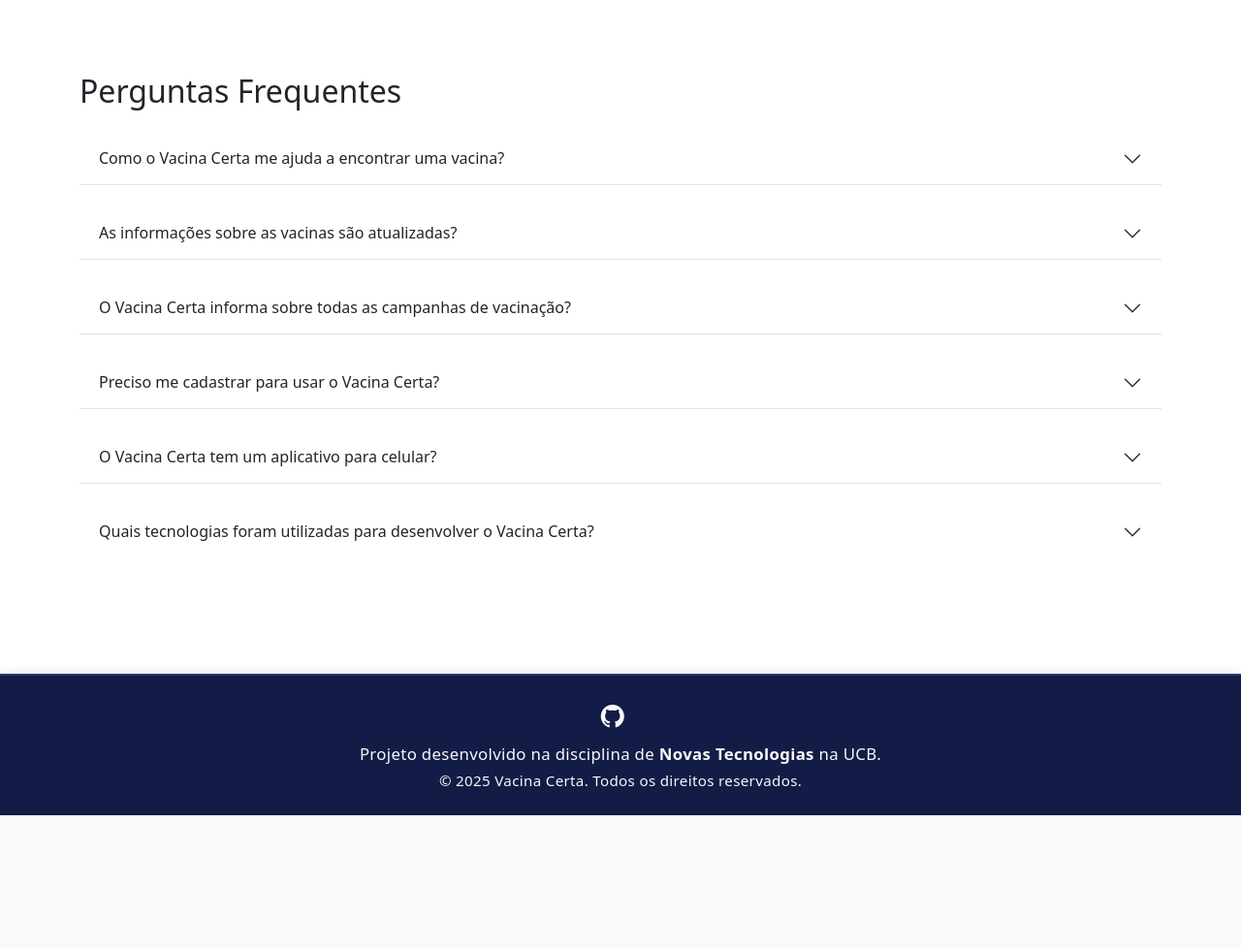
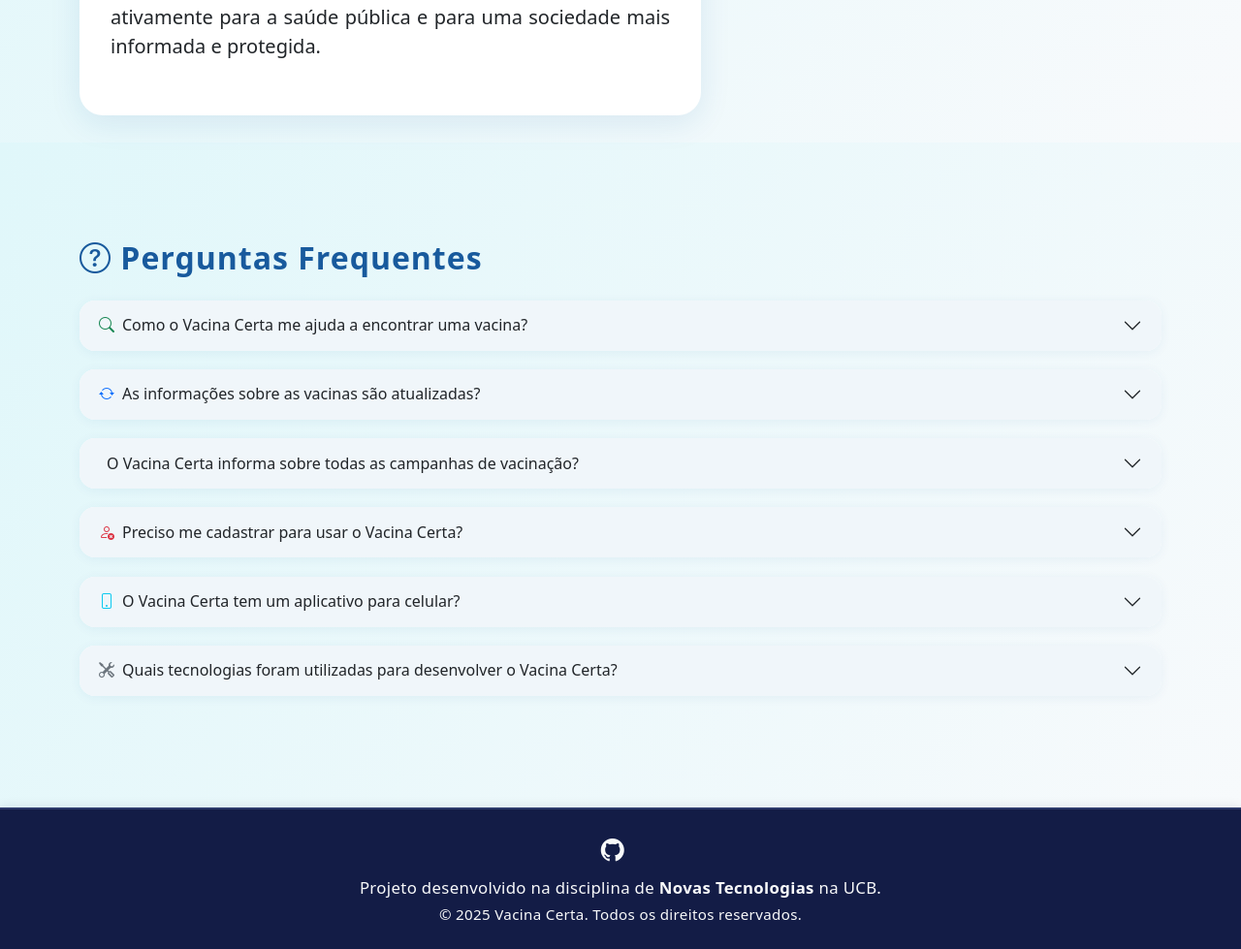
Before and after one commit to 1thallo/Vacina_Certa, a Flask app: page /sobre in a window 1280 px wide. Shown: the part 653-1632 px from the top of the page at 97% size. Before the commit the page ends 1494 px from the top, so only its background shows below. Run offline with Flask 3, Linux system fonts and the light colour scheme.

Commit message:
att: 📆22/06 - Sobre.html -> Estilização da página

```diff
--- a/templates/sobre.html
+++ b/templates/sobre.html
@@ -4,9 +4,49 @@
     <meta charset="UTF-8">
     <meta name="viewport" content="width=device-width, initial-scale=1.0">
     <title>Vacina Certa - Sobre</title>
-    <link href="https://cdn.jsdelivr.net/npm/bootstrap@5.3.6/dist/css/bootstrap.min.css" rel="stylesheet" integrity="sha384-4Q6Gf2aSP4eDXB8Miphtr37CMZZQ5oXLH2yaXMJ2w8e2ZtHTl7GptT4jmndRuHDT" crossorigin="anonymous">
+    <link href="https://cdn.jsdelivr.net/npm/bootstrap@5.3.6/dist/css/bootstrap.min.css" rel="stylesheet">
     <link rel="stylesheet" href="https://cdn.jsdelivr.net/npm/bootstrap-icons@1.13.1/font/bootstrap-icons.min.css">
     <link rel="stylesheet" href="{{ url_for('static', filename='style.css') }}">
+    <style>
+        body {
+            background: linear-gradient(120deg, #e0f7fa 0%, #f8fafc 100%);
+        }
+        .sobre-card {
+            background: #fff;
+            border-radius: 1.5rem;
+            box-shadow: 0 8px 32px rgba(24,90,157,0.10);
+            padding: 2.5rem 2rem;
+            margin-bottom: 2rem;
+        }
+        .sobre-img {
+            border-radius: 1.2rem;
+            box-shadow: 0 4px 18px rgba(24,90,157,0.12);
+        }
+        .faq-title {
+            font-weight: 700;
+            color: #185a9d;
+            letter-spacing: 1px;
+        }
+        .accordion-item {
+            border-radius: 1rem !important;
+            overflow: hidden;
+            border: none;
+            box-shadow: 0 2px 12px rgba(24,90,157,0.06);
+            margin-bottom: 1.2rem;
+        }
+        .accordion-button {
+            background: #f0f6fa;
+            font-weight: 500;
+        }
+        .accordion-body {
+            background: #fafdff;
+        }
+        @media (max-width: 991px) {
+            .sobre-card {
+                padding: 1.2rem 0.8rem;
+            }
+        }
+    </style>
 </head>
 <body>
     <!-- Navbar -->
@@ -29,7 +69,7 @@
                         <a class="nav-link" href="{{ url_for('busca') }}">Busca</a>
                     </li>
                     <li class="nav-item">
-                        <a class="nav-link" href="{{ url_for('sobre')}}">Sobre</a>
+                        <a class="nav-link active" href="{{ url_for('sobre')}}">Sobre</a>
                     </li>
                 </ul>
             </div>
@@ -38,109 +78,107 @@
 
     <!-- Quem Somos -->
     <div class="container my-5">
-        <div class="row">
-            <div class="col-7">
-                <h2>O que é o Vacina Certa?</h2>
-                <p class="lead mt-4" style="text-align: justify;">O projeto Vacina Certa nasceu de um esforço dedicado por alunos da Universidade Católica de Brasília (UCB)  com o propósito de transformar a maneira como a população do Distrito Federal acessa informações cruciais sobre vacinação. Percebemos a dificuldade enfrentada pelos cidadãos para obter dados claros e atualizados sobre campanhas de vacinação e a disponibilidade de imunizantes nos postos de saúde. Nossa solução centraliza essas informações vitais, eliminando a necessidade de deslocamentos desnecessários e a frustração gerada pela falta de conhecimento. Além de otimizar o tempo da população, o Vacina Certa desempenha um papel fundamental no combate à desinformação e à insegurança, fornecendo dados confiáveis, atualizados e apresentados em linguagem acessível. Acreditamos que, ao simplificar o acesso a esses dados, estamos contribuindo ativamente para a saúde pública e para uma sociedade mais informada e protegida.</p>
+        <div class="row align-items-center">
+            <div class="col-lg-7 mb-4 mb-lg-0">
+                <div class="sobre-card">
+                    <h2 class="mb-3 text-primary fw-bold"><i class="bi bi-info-circle"></i> O que é o Vacina Certa?</h2>
+                    <p class="lead mt-4" style="text-align: justify;">
+                        O projeto Vacina Certa nasceu de um esforço dedicado por alunos da Universidade Católica de Brasília (UCB) com o propósito de transformar a maneira como a população do Distrito Federal acessa informações cruciais sobre vacinação. Percebemos a dificuldade enfrentada pelos cidadãos para obter dados claros e atualizados sobre campanhas de vacinação e a disponibilidade de imunizantes nos postos de saúde. Nossa solução centraliza essas informações vitais, eliminando a necessidade de deslocamentos desnecessários e a frustração gerada pela falta de conhecimento. Além de otimizar o tempo da população, o Vacina Certa desempenha um papel fundamental no combate à desinformação e à insegurança, fornecendo dados confiáveis, atualizados e apresentados em linguagem acessível. Acreditamos que, ao simplificar o acesso a esses dados, estamos contribuindo ativamente para a saúde pública e para uma sociedade mais informada e protegida.
+                    </p>
+                </div>
             </div>
-            <div class="col-5">
-                <img src="https://st.depositphotos.com/1552219/3107/i/450/depositphotos_31075195-stock-photo-syringe.jpg" alt="Vacina Certa" class="img-fluid">
+            <div class="col-lg-5 text-center">
+                <img src="https://st.depositphotos.com/1552219/3107/i/450/depositphotos_31075195-stock-photo-syringe.jpg" alt="Vacina Certa" class="img-fluid sobre-img">
             </div>
         </div>
     </div>
 
     <!-- FAQ -->
     <div class="container my-5">
-        <h2 class="mb-4">Perguntas Frequentes</h2>
+        <h2 class="mb-4 faq-title"><i class="bi bi-question-circle"></i> Perguntas Frequentes</h2>
         <div class="accordion accordion-flush" id="accordionFlushExample">
-            <div class="accordion-item mb-4">
+            <div class="accordion-item">
                 <h2 class="accordion-header">
                 <button class="accordion-button collapsed" type="button" data-bs-toggle="collapse" data-bs-target="#flush-collapse01" aria-expanded="false" aria-controls="flush-collapse01">
-                    Como o Vacina Certa me ajuda a encontrar uma vacina?
+                    <i class="bi bi-search me-2 text-success"></i> Como o Vacina Certa me ajuda a encontrar uma vacina?
                 </button>
                 </h2>
                 <div id="flush-collapse01" class="accordion-collapse collapse" data-bs-parent="#accordionFlushExample">
-                <div class="accordion-body">Nossa plataforma oferece uma funcionalidade de busca intuitiva,
-                    permitindo que você pesquise por tipo de vacina e por região administrativa do Distrito Federal.
-                    O sistema, então, apresenta um mapa interativo  que mostra os postos de saúde que possuem a vacina desejada,
-                    complementado por uma indicação visual da estimativa de estoque (Cheio, Moderado, Vazio). Isso evita deslocamentos
-                    desnecessários e otimiza seu tempo.</div>
+                <div class="accordion-body">
+                    Nossa plataforma oferece uma funcionalidade de busca intuitiva, permitindo que você pesquise por tipo de vacina e por região administrativa do Distrito Federal. O sistema, então, apresenta um mapa interativo que mostra os postos de saúde que possuem a vacina desejada, complementado por uma indicação visual da estimativa de estoque (Cheio, Moderado, Vazio). Isso evita deslocamentos desnecessários e otimiza seu tempo.
+                </div>
                 </div>
             </div>
-            <div class="accordion-item mb-4">
+            <div class="accordion-item">
                 <h2 class="accordion-header">
                 <button class="accordion-button collapsed" type="button" data-bs-toggle="collapse" data-bs-target="#flush-collapse02" aria-expanded="false" aria-controls="flush-collapse02">
-                    As informações sobre as vacinas são atualizadas?
+                    <i class="bi bi-arrow-repeat me-2 text-primary"></i> As informações sobre as vacinas são atualizadas?
                 </button>
                 </h2>
                 <div id="flush-collapse02" class="accordion-collapse collapse" data-bs-parent="#accordionFlushExample">
-                <div class="accordion-body">Acreditamos que a informação precisa é a base para a decisão informada. Por isso,
-                    nosso sistema é projetado para combater ativamente a desinformação  ao fornecer dados constantemente atualizados
-                    e apresentados em uma linguagem clara e acessível, garantindo a confiabilidade das informações.</div>
+                <div class="accordion-body">
+                    Acreditamos que a informação precisa é a base para a decisão informada. Por isso, nosso sistema é projetado para combater ativamente a desinformação ao fornecer dados constantemente atualizados e apresentados em uma linguagem clara e acessível, garantindo a confiabilidade das informações.
+                </div>
                 </div>
             </div>
-            <div class="accordion-item mb-4">
+            <div class="accordion-item">
                 <h2 class="accordion-header">
                 <button class="accordion-button collapsed" type="button" data-bs-toggle="collapse" data-bs-target="#flush-collapse03" aria-expanded="false" aria-controls="flush-collapse03">
-                    O Vacina Certa informa sobre todas as campanhas de vacinação?
+                    <i class="bi bi-bullhorn me-2 text-warning"></i> O Vacina Certa informa sobre todas as campanhas de vacinação?
                 </button>
                 </h2>
                 <div id="flush-collapse03" class="accordion-collapse collapse" data-bs-parent="#accordionFlushExample">
-                <div class="accordion-body">Sim, uma das funcionalidades essenciais do Vacina Certa é a exibição clara e destacada das campanhas
-                    de vacinação ativas na página inicial do sistema. Nosso objetivo é garantir que a população esteja sempre a par das
-                    oportunidades de imunização.</div>
+                <div class="accordion-body">
+                    Sim, uma das funcionalidades essenciais do Vacina Certa é a exibição clara e destacada das campanhas de vacinação ativas na página inicial do sistema. Nosso objetivo é garantir que a população esteja sempre a par das oportunidades de imunização.
+                </div>
                 </div>
             </div>
-            <div class="accordion-item mb-4">
+            <div class="accordion-item">
                 <h2 class="accordion-header">
                 <button class="accordion-button collapsed" type="button" data-bs-toggle="collapse" data-bs-target="#flush-collapse04" aria-expanded="false" aria-controls="flush-collapse04">
-                    Preciso me cadastrar para usar o Vacina Certa?
+                    <i class="bi bi-person-x me-2 text-danger"></i> Preciso me cadastrar para usar o Vacina Certa?
                 </button>
                 </h2>
                 <div id="flush-collapse04" class="accordion-collapse collapse" data-bs-parent="#accordionFlushExample">
-                <div class="accordion-body">Não há necessidade de cadastro! O Vacina Certa foi concebido com a usabilidade em mente,
-                    oferecendo um acesso rápido e descomplicado às informações que você precisa. Além disso, mesmo sem coletar dados pessoais,
-                    o sistema adere rigorosamente aos princípios da Lei Geral de Proteção de Dados (LGPD), priorizando a segurança e a
-                    privacidade da informação.</div>
+                <div class="accordion-body">
+                    Não há necessidade de cadastro! O Vacina Certa foi concebido com a usabilidade em mente, oferecendo um acesso rápido e descomplicado às informações que você precisa. Além disso, mesmo sem coletar dados pessoais, o sistema adere rigorosamente aos princípios da Lei Geral de Proteção de Dados (LGPD), priorizando a segurança e a privacidade da informação.
+                </div>
                 </div>
             </div>
-            <div class="accordion-item mb-4">
+            <div class="accordion-item">
                 <h2 class="accordion-header">
                 <button class="accordion-button collapsed" type="button" data-bs-toggle="collapse" data-bs-target="#flush-collapse05" aria-expanded="false" aria-controls="flush-collapse05">
-                    O Vacina Certa tem um aplicativo para celular?
+                    <i class="bi bi-phone me-2 text-info"></i> O Vacina Certa tem um aplicativo para celular?
                 </button>
                 </h2>
                 <div id="flush-collapse05" class="accordion-collapse collapse" data-bs-parent="#accordionFlushExample">
-                <div class="accordion-body">No momento, o Vacina Certa está disponível como uma plataforma web. No entanto, estamos constantemente
-                     explorando formas de aprimorar a experiência do usuário. A criação de um aplicativo mobile é uma de nossas possíveis
-                     expansões futuras, com o potencial de oferecer acesso ainda mais rápido e prático, incluindo recursos como geolocalização
-                     em tempo real e notificações personalizadas sobre campanhas próximas.</div>
+                <div class="accordion-body">
+                    No momento, o Vacina Certa está disponível como uma plataforma web. No entanto, estamos constantemente explorando formas de aprimorar a experiência do usuário. A criação de um aplicativo mobile é uma de nossas possíveis expansões futuras, com o potencial de oferecer acesso ainda mais rápido e prático, incluindo recursos como geolocalização em tempo real e notificações personalizadas sobre campanhas próximas.
+                </div>
                 </div>
             </div>
-            <div class="accordion-item mb-4">
+            <div class="accordion-item">
                 <h2 class="accordion-header">
                 <button class="accordion-button collapsed" type="button" data-bs-toggle="collapse" data-bs-target="#flush-collapse06" aria-expanded="false" aria-controls="flush-collapse06">
-                    Quais tecnologias foram utilizadas para desenvolver o Vacina Certa?
+                    <i class="bi bi-tools me-2 text-secondary"></i> Quais tecnologias foram utilizadas para desenvolver o Vacina Certa?
                 </button>
                 </h2>
                 <div id="flush-collapse06" class="accordion-collapse collapse" data-bs-parent="#accordionFlushExample">
-                <div class="accordion-body">O Vacina Certa é construído sobre uma arquitetura robusta e eficiente. Para o backend, utilizamos
-                    Python e o framework Flask, que proporcionam flexibilidade e escalabilidade. O frontend é desenvolvido com HTML, CSS,
-                    JavaScript e Bootstrap, garantindo uma interface responsiva e intuitiva. Para o armazenamento de dados, optamos pelo SQLite,
-                    um banco de dados leve e eficiente, ideal para testes e para manter a simplicidade do sistema.</div>
+                <div class="accordion-body">
+                    O Vacina Certa é construído sobre uma arquitetura robusta e eficiente. Para o backend, utilizamos Python e o framework Flask, que proporcionam flexibilidade e escalabilidade. O frontend é desenvolvido com HTML, CSS, JavaScript e Bootstrap, garantindo uma interface responsiva e intuitiva. Para o armazenamento de dados, optamos pelo SQLite, um banco de dados leve e eficiente, ideal para testes e para manter a simplicidade do sistema.
+                </div>
                 </div>
             </div>
         </div>
     </div>
 
-<!-- Rodapé estilizado -->
+    <!-- Rodapé estilizado -->
     <footer class="footer mt-5 py-4 footer-bg-custom text-light">
         <div class="container text-center">
             <div class="mb-2">
                 <a href="https://github.com/1thallo/Vacina_Certa" target="_blank" class="text-light me-3 fs-4" title="GitHub">
                     <i class="bi bi-github"></i>
                 </a>
-                <!-- Adicione outros ícones sociais se quiser -->
             </div>
             <div class="mb-1">
                 Projeto desenvolvido na disciplina de <strong>Novas Tecnologias</strong> na UCB.
@@ -151,6 +189,6 @@
         </div>
     </footer>
 
-    <script src="https://cdn.jsdelivr.net/npm/bootstrap@5.3.6/dist/js/bootstrap.bundle.min.js" integrity="sha384-j1CDi7MgGQ12Z7Qab0qlWQ/Qqz24Gc6BM0thvEMVjHnfYGF0rmFCozFSxQBxwHKO" crossorigin="anonymous"></script>
+    <script src="https://cdn.jsdelivr.net/npm/bootstrap@5.3.6/dist/js/bootstrap.bundle.min.js"></script>
 </body>
 </html>
```
